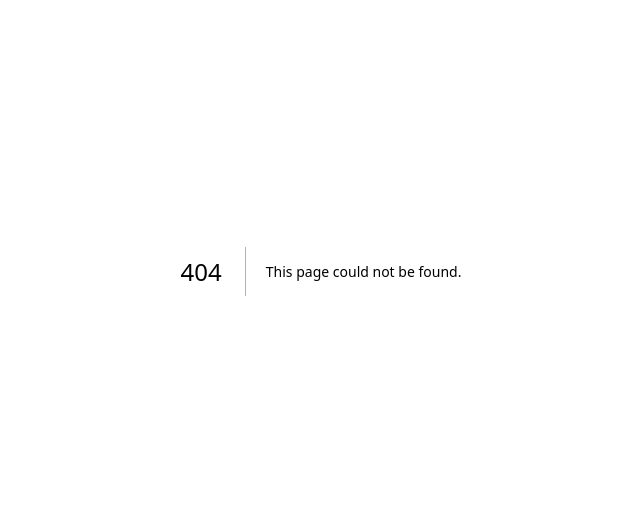
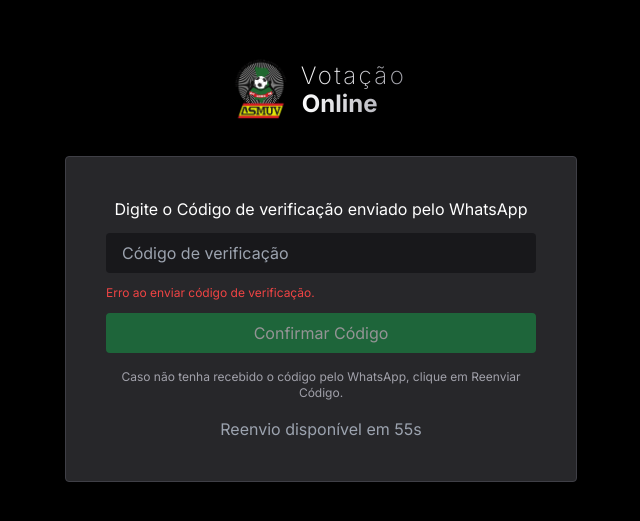
Before and after one commit to LuizBoldrini/campanha_web, a Next.js app: page /verificar in a window 1280 px wide. Before the commit this address had no page. Shown: the part 129-650 px from the top of the page, without its empty margins (319-959 px from the left). Built offline with nearby package versions, Linux system fonts and the light colour scheme; no server answers.

Commit message:
feat: Criado page de verificação de código por WhatsApp ao realizar o login

```diff
--- /dev/null
+++ b/src/app/(paginas)/(usuario)/verificar/page.tsx
@@ -0,0 +1,12 @@
+'use client'
+import { Suspense } from 'react'
+import Carregando from '@/components/shared/Carregando'
+import VerificarCodigo from '@/components/usuario/Verificacao'
+
+export default function Page() {
+    return (
+        <Suspense fallback={<Carregando/>}>
+            <VerificarCodigo />
+        </Suspense>
+    )
+}
--- /dev/null
+++ b/src/components/usuario/Verificacao.tsx
@@ -0,0 +1,146 @@
+'use client'
+import { useState, useEffect } from 'react'
+import { useRouter } from 'next/navigation'
+import { axiosCliente } from '@/app/data/contexts/axios'
+import { useAuth } from '@/app/data/contexts/AuthContext'
+import useLocalStorage from '@/app/data/hooks/useLocalStorage'
+import { AxiosError } from 'axios'
+import Logo from '../shared/Logo'
+
+export default function Verificacao() {
+    const { user } = useAuth()
+    const { get } = useLocalStorage()
+    const [codigoDigitado, setCodigoDigitado] = useState('')
+    const [codigoEnviado, setCodigoEnviado] = useState('')
+    const [tempoRestante, setTempoRestante] = useState<number>(60)
+    const [mensagemErro, setMensagemErro] = useState<string | null>(null)
+    const [podeReenviar, setPodeReenviar] = useState<boolean>(false)
+    const router = useRouter()
+
+    const enviarCodigoVerificacao = async () => {
+    try {
+        const campanhaJson = get('campanha')
+        const campanha = campanhaJson ? JSON.parse(campanhaJson) : null
+        const token = campanha?.token || ''
+        const idAssociado = user?.Associado[0]?.idassociado || 0
+
+        const response = await axiosCliente.post('/campanha/verificacao', {
+            idAssociado: idAssociado,
+            whatsapp: user?.Associado[0]?.whatsapp || ''
+        }, {
+            headers: {
+                "Content-Type": "application/json",
+                "Authorization": token,
+            }
+        })
+
+        const data = response.data
+
+        if (data.erro === 'false') {
+            setCodigoEnviado(data.code)
+            setTempoRestante(60)
+            setPodeReenviar(false)
+        } else {
+            setMensagemErro(data.mensagem || 'Falha no envio do código. Tente novamente.')
+        }
+    } catch (error) {
+        if (error instanceof AxiosError) {
+            if (error.response?.status === 401) {
+                setMensagemErro('Não autorizado. Verifique o token.')
+            } else {
+                console.error('Erro ao enviar código de verificação:', error.message)
+                setMensagemErro('Erro ao enviar código de verificação.')
+            }
+        } else {
+            console.error('Erro desconhecido:', error)
+            setMensagemErro('Ocorreu um erro inesperado. Tente novamente.')
+        }
+    }
+}
+
+    useEffect(() => {
+        const timeoutId = setTimeout(() => {
+            enviarCodigoVerificacao()
+        }, 1000)
+
+        return () => clearTimeout(timeoutId)
+    }, [])
+
+    useEffect(() => {
+        const timer = setInterval(() => {
+            setTempoRestante((prev) => {
+                if (prev === 1) {
+                    setPodeReenviar(true)
+                    clearInterval(timer)
+                }
+                return prev > 0 ? prev - 1 : 0
+            })
+        }, 1000)
+
+        return () => clearInterval(timer)
+    }, [])
+
+
+
+    const verificarCodigo = () => {
+        if (codigoDigitado === codigoEnviado) {
+            router.push('/votar')
+        } else {
+            setMensagemErro('Código incorreto. Tente novamente.')
+        }
+    }
+
+    return (
+        <div className="flex justify-center items-center h-screen relative">
+            <div
+                className="
+                flex flex-col justify-center items-center gap-10
+                absolute top-0 left-0 w-full h-full
+                bg-black/80 md:bg-transparent md:bg-gradient-to-r from-black/30 via-black/90 to-black/30"
+            >
+            <Logo />
+            <div className="flex flex-col w-full max-w-lg bg-zinc-800 p-10 rounded border border-zinc-700 shadow-lg">
+                <div className="flex flex-col gap-3">
+                    <span className="text-center text-white">Digite o Código de verificação enviado pelo WhatsApp</span>
+                    <input
+                        type="text"
+                        value={codigoDigitado}
+                        onChange={(e) => setCodigoDigitado(e.target.value)}
+                        className="bg-zinc-900 px-4 py-2 rounded text-white"
+                        placeholder="Código de verificação"
+                        maxLength={6}
+                        disabled={tempoRestante === 0}
+                    />
+                    {mensagemErro && <p className="text-red-500 text-xs">{mensagemErro}</p>}
+                    <div className="flex gap-5">
+                        <button
+                            onClick={verificarCodigo}
+                            disabled={codigoDigitado.length !== 6 || tempoRestante === 0}
+                            className={`
+                                button bg-green-600 flex-1 hover:bg-green-700 active:bg-green-800  ${
+                                    codigoDigitado.length !== 6 || tempoRestante === 0 ? 'opacity-50 cursor-not-allowed' : ''
+                                }`}
+                        >
+                            Confirmar Código
+                        </button>
+                    </div>
+                </div>
+
+                <span className="text-zinc-400 text-center text-xs mt-4">
+                    Caso não tenha recebido o código pelo WhatsApp, clique em Reenviar Código.
+                </span>
+                {podeReenviar ? (
+                    <button
+                        onClick={enviarCodigoVerificacao}
+                        className="button bg-zinc-600 mt-2 hover:bg-zinc-700 active:bg-zinc-800"
+                    >
+                        Reenviar Código
+                    </button>
+                ) : (
+                    <p className="text-gray-400 mt-4 text-center">Reenvio disponível em {tempoRestante}s</p>
+                )}
+            </div>
+        </div>
+    </div>
+    )
+}
```
